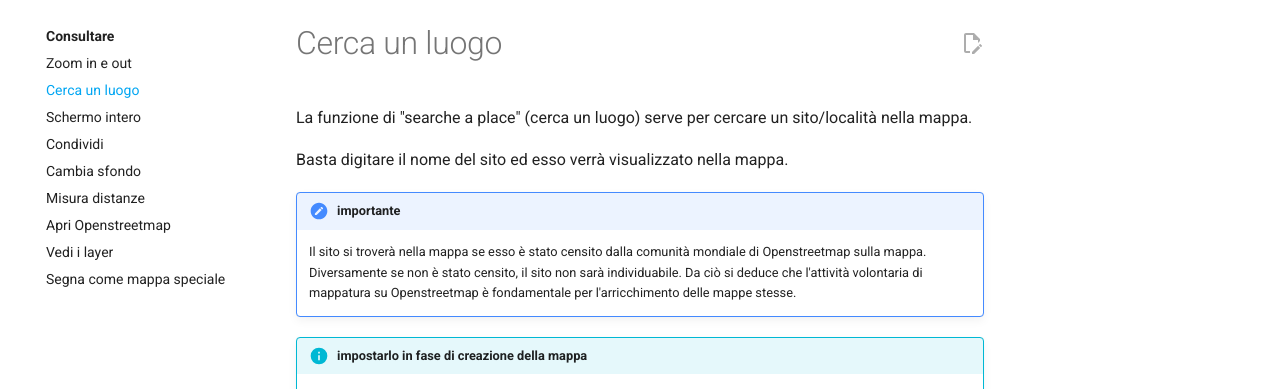
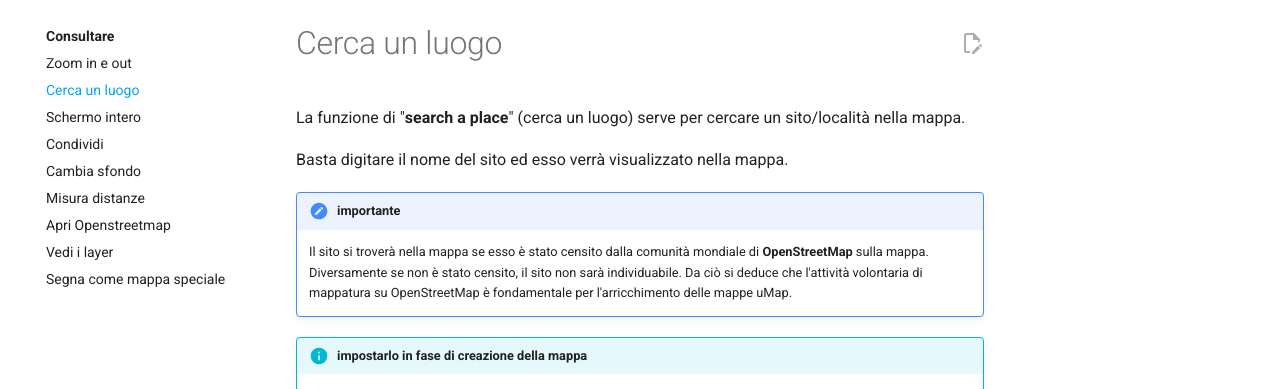
Before and after one commit to opendatasicilia/guida-umap, an MkDocs documentation site: the page built from docs/consultare/search-a-place.md, in a window 1280 px wide. Shown: the part 173-562 px from the top of the page. Built offline with MkDocs 1.6.1 and Material for MkDocs 9.7.7, drawn with Linux system fonts in a browser that asks for light colours; comment, search, counter and statistics services are not loaded.

Commit message:
Update search-a-place.md

```diff
--- a/docs/consultare/search-a-place.md
+++ b/docs/consultare/search-a-place.md
@@ -1,15 +1,15 @@
 # Cerca un luogo
 
-La funzione di "searche a place" (cerca un luogo) serve per cercare un sito/località nella mappa.
+La funzione di "**search a place**" (cerca un luogo) serve per cercare un sito/località nella mappa.
 
 Basta digitare il nome del sito ed esso verrà visualizzato nella mappa.
 
 
 !!! attention "importante"
 
-    Il sito si troverà nella mappa se esso è stato censito dalla comunità mondiale di Openstreetmap sulla mappa.
+    Il sito si troverà nella mappa se esso è stato censito dalla comunità mondiale di **OpenStreetMap** sulla mappa.
     Diversamente se non è stato censito, il sito non sarà individuabile.
-    Da ciò si deduce che l'attività volontaria di  mappatura su Openstreetmap è fondamentale per l'arricchimento delle mappe stesse.
+    Da ciò si deduce che l'attività volontaria di  mappatura su OpenStreetMap è fondamentale per l'arricchimento delle mappe uMap.
 
 
 !!! info "impostarlo in fase di creazione della mappa"
```
